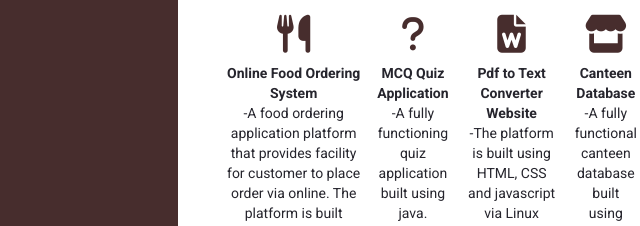
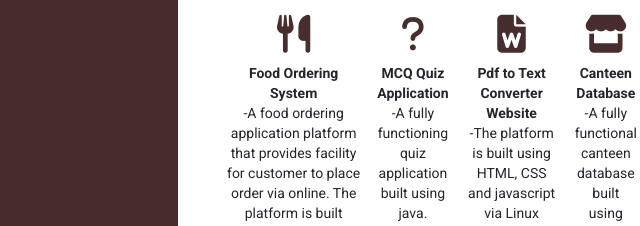
Before and after one commit to Kavindhren/Kavindhren.github.io, a plain HTML site: page index.html in a window 1280 px wide. Shown: the part 1933-2159 px from the top of the page, 345-985 px from the left. Drawn offline with Linux system fonts and the light colour scheme.

Commit message:
remove online

```diff
--- a/index.html
+++ b/index.html
@@ -251,7 +251,7 @@
 					<div class="int_icon">
 						<i class="fas fa-utensils"></i>
 					</div>
-					<div class="int_data"> <b>Online Food Ordering System</b>
+					<div class="int_data"> <b>Food Ordering System</b>
 						<p>-A food ordering application platform that provides facility
 							for customer to place order via online. The platform is built using C++ with no graphical interface.</p>
 						</div>
```
